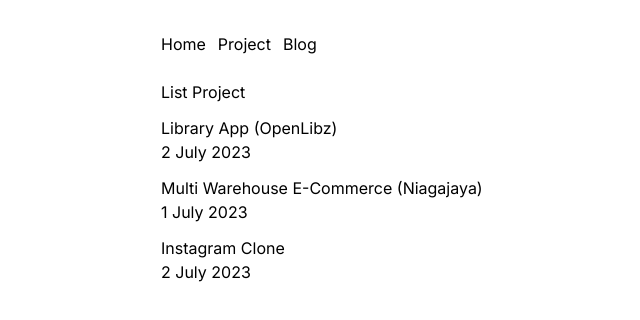
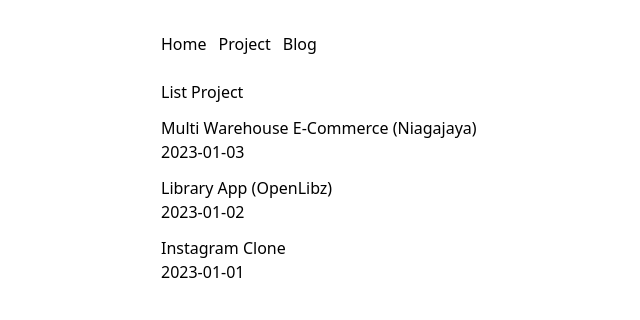
Before and after one commit to marsmallowz/portfolio-app, a Next.js app: page /projects in a window 1280 px wide. Shown: the top 320 px of the page, without its empty margins (263-903 px from the left). Built offline with nearby package versions, Linux system fonts and the light colour scheme.

Commit message:
Add metadata

```diff
--- a/app/layout.tsx
+++ b/app/layout.tsx
@@ -1,12 +1,9 @@
 import Navbar from "@/components/Navbar";
 import "./globals.css";
-import { Inter } from "next/font/google";
-
-const inter = Inter({ subsets: ["latin"] });
 
 export const metadata = {
-  title: "Create Next App",
-  description: "Generated by create next app",
+  title: "Portfolio Alsandy Maulana",
+  description: "Web portfolio Alsandy Maulana yang dibuat menggunakan Next.js",
 };
 
 export default function RootLayout({
@@ -16,7 +13,7 @@
 }) {
   return (
     <html lang="en">
-      <body className={inter.className}>
+      <body>
         <main className="flex flex-col p-2  max-w-md mx-auto">
           <Navbar />
           {children}
--- a/app/page.tsx
+++ b/app/page.tsx
@@ -80,7 +80,10 @@
               </div>
             </div>
           </Link>
-          <div className="p-2 border hover:bg-slate-200 cursor-pointer">
+          <Link
+            href={"/projects/project-pertama"}
+            className="p-2 border hover:bg-slate-200 cursor-pointer"
+          >
             <div>Instagram Clone</div>
             <div>Individu</div>
             <div className="flex flex-wrap gap-2 mt-1">
@@ -100,15 +103,18 @@
                 Tailwind
               </div>
             </div>
-          </div>
+          </Link>
         </div>
       </div>
       <div className="flex flex-col mb-10">
         <div className="font-bold">Follow me</div>
-        <ul>
-          <li>Linkedin</li>
-          <li>Github</li>
-        </ul>
+        <Link
+          href="https://linkedin.com/in/alsandy-maulana"
+          target="_blank"
+          rel="noopener noreferrer"
+        >
+          LinkedIn
+        </Link>
       </div>
     </div>
   );
--- a/app/projects/[slug]/page.tsx
+++ b/app/projects/[slug]/page.tsx
@@ -6,6 +6,7 @@
 import { MDXRemote } from "next-mdx-remote/rsc";
 import CustomLink from "@/components/mdx/CustomLink";
 import CustomImg from "@/components/mdx/CustomImg";
+import { Metadata } from "next";
 
 export async function generateStaticParams() {
   const files = fs.readdirSync(path.join("content/projects"));
@@ -16,7 +17,20 @@
   return paths;
 }
 
-function getPost({ slug }: { slug: string }) {
+export async function generateMetadata({
+  params,
+}: {
+  params: any;
+}): Promise<Metadata | undefined> {
+  const project = getProject(params);
+
+  return {
+    title: project.fontMatter.title,
+    description: project.fontMatter.description,
+  };
+}
+
+function getProject({ slug }: { slug: string }) {
   const markdownFile = fs.readFileSync(
     path.join("content/projects", slug + `.mdx`),
     "utf-8"
@@ -31,7 +45,7 @@
 }
 
 export default function Page({ params }: any) {
-  const props = getPost(params);
+  const props = getProject(params);
   return (
     <article className="prose mb-10">
       <h1>{props.fontMatter.title}</h1>
--- a/app/projects/page.tsx
+++ b/app/projects/page.tsx
@@ -20,14 +20,32 @@
   return (
     <div className="flex flex-col gap-3">
       <div>List Project</div>
-      {projects.map((project) => {
+      {/* {projects.map((project) => {
         return (
           <Link key={project.slug} href={"/projects/" + project.slug}>
             <div>{project.meta.title}</div>
             <div>{project.meta.publishedAt}</div>
           </Link>
         );
-      })}
+      })} */}
+
+      {projects
+        .sort((a, b) => {
+          if (new Date(a.meta.publishedAt) > new Date(b.meta.publishedAt)) {
+            return -1;
+          }
+          return 1;
+        })
+        .map((project) => (
+          <Link
+            key={project.slug}
+            href={"/projects/" + project.slug}
+            className="flex flex-col"
+          >
+            <div>{project.meta.title}</div>
+            <div>{project.meta.publishedAt}</div>
+          </Link>
+        ))}
     </div>
   );
 }
--- a/content/projects/project-kedua.mdx
+++ b/content/projects/project-kedua.mdx
@@ -1,6 +1,6 @@
 ---
 title: "Library App (OpenLibz)"
-publishedAt: "2 July 2023"
+publishedAt: "2023-01-02"
 summary: "This is project exercise before final project from Purwadhika"
 ---
 
--- a/content/projects/project-ketiga.mdx
+++ b/content/projects/project-ketiga.mdx
@@ -1,6 +1,6 @@
 ---
 title: "Multi Warehouse E-Commerce (Niagajaya)"
-publishedAt: "1 July 2023"
+publishedAt: "2023-01-03"
 summary: "This is final project from Purwadhika"
 ---
 
--- a/content/projects/project-pertama.mdx
+++ b/content/projects/project-pertama.mdx
@@ -1,6 +1,6 @@
 ---
 title: "Instagram Clone"
-publishedAt: "2 July 2023"
+publishedAt: "2023-01-01"
 summary: "This is project exercise from Purwadhika"
 ---
 
```
